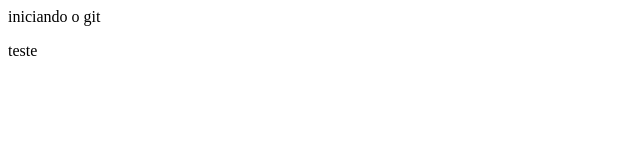
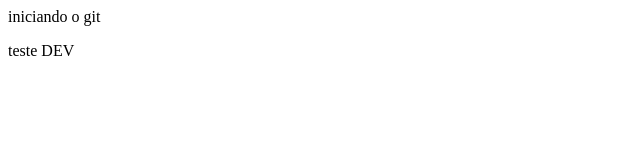
Before and after one commit to anlopes/site-git2, a plain HTML site: page index.html in a window 1280 px wide. Shown: the full height of the page, 0-640 px from the left. Drawn offline with Linux system fonts and the light colour scheme.

Commit message:
branch DEV

```diff
--- a/index.html
+++ b/index.html
@@ -5,6 +5,6 @@
 
 <body>
 <p>iniciando o git</p>
-teste
+teste DEV
 </body>
 </html>
```
